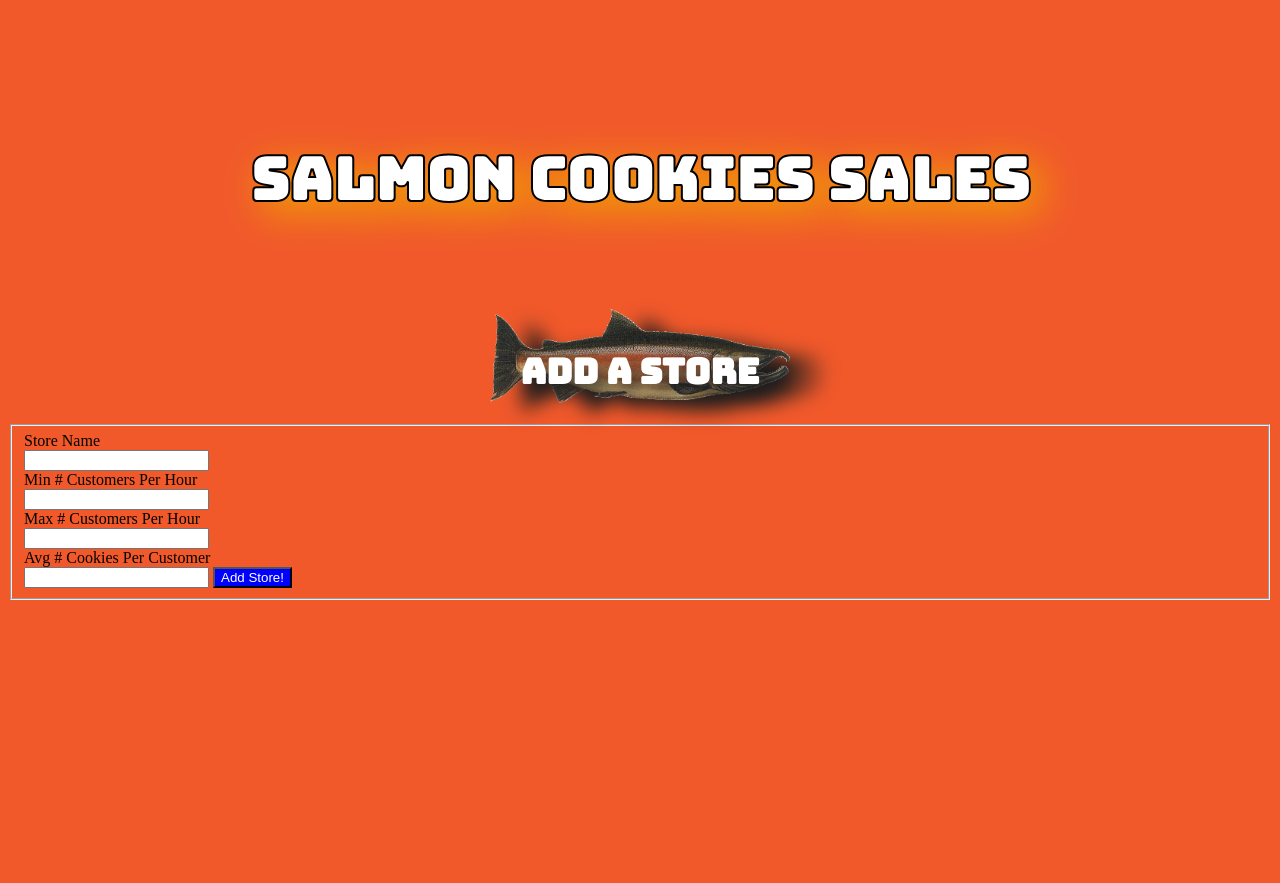
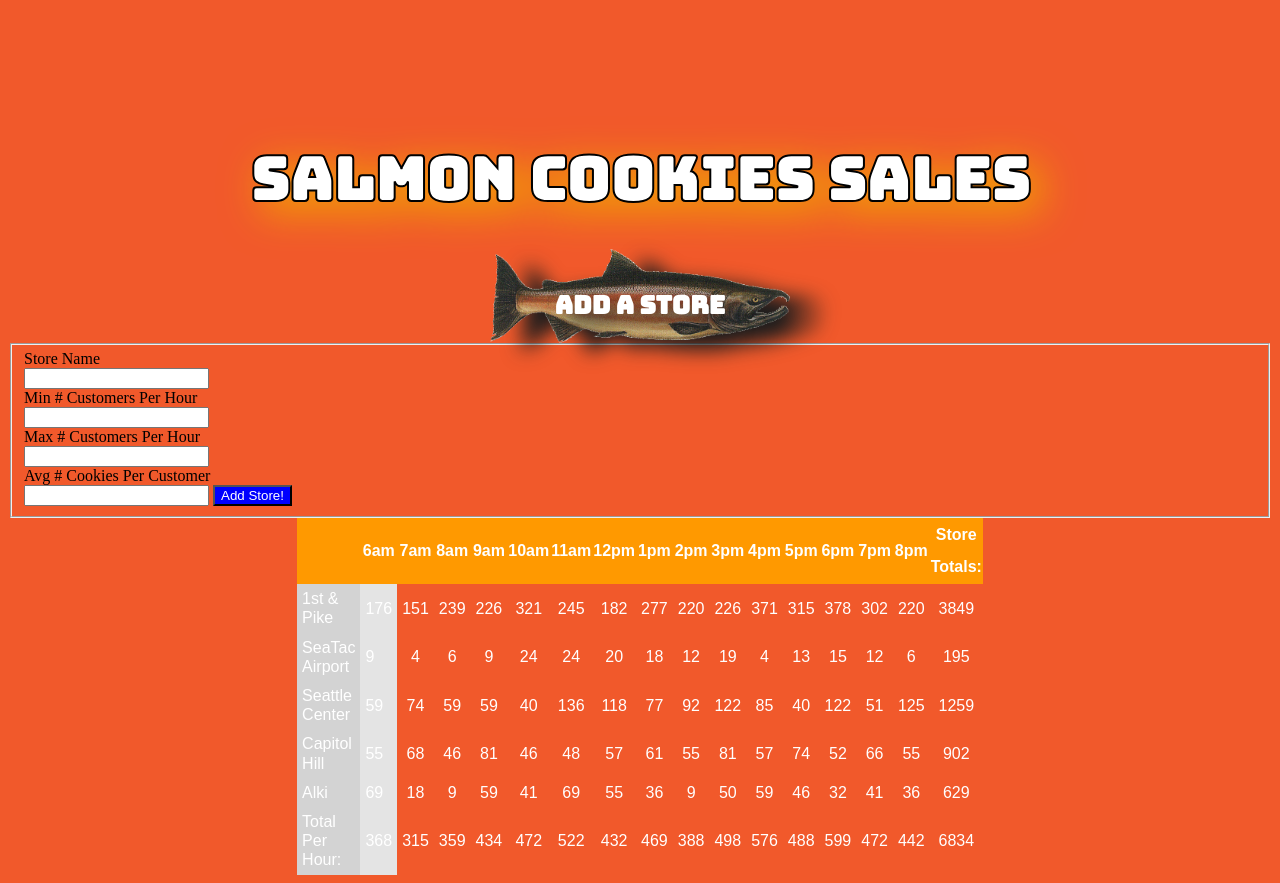
Before and after one commit to claramunro-zz/Cookie-Stand, a plain HTML site: page sales.html in a window 1280 px wide. Before the commit the page ends 800 px from the top, so only its background shows below. Drawn offline with Linux system fonts and the light colour scheme.

Commit message:
Table & Form Works

```diff
--- a/css/styles.css
+++ b/css/styles.css
@@ -8,6 +8,7 @@ body {
     font-family: 'Bungee', cursive;
     text-align: center;
     padding-top: 100px;
+    margin-bottom: 0px;
     filter: drop-shadow(10px 10px 20px #f0a401);
       -webkit-text-fill-color: white; /* Will override color (regardless of order) */
       -webkit-text-stroke-width: 2px;
@@ -15,7 +16,7 @@ body {
     }
 
   h2 {
-    font-size: 35px;
+    font-size: 25px;
     color: white;
     font-family: 'Bungee', cursive;
     text-align: center;
@@ -47,7 +48,7 @@ body {
     display: block;
     margin-left: auto;
     margin-right: auto;
-    padding-top: 50px;
+    padding-top: 30px;
     filter: drop-shadow(30px 10px 10px #1d1d1d);
     -webkit-transition: -webkit-transform .8s ease-in-out;
     transition: transform .8s ease-in-out;
@@ -68,6 +69,7 @@ body {
     width: 200px;
     border: 2px;
     border-color: black;
+    padding-top: 20px;
     padding-bottom: 100px;
   }
 
--- a/js/app.js
+++ b/js/app.js
@@ -102,6 +102,16 @@ BuildStore.renderFooter = function() {
 };
 
 
+// RENDER ALL!
+BuildStore.renderAll = function() {
+  BuildStore.renderHeader();
+  for (var i = 0; i < BuildStore.allStores.length; i++) {
+    BuildStore.allStores[i].render();
+  }
+  BuildStore.renderFooter();
+};
+
+
 // we are defining this function that takes the event as parameter
 BuildStore.addNewLocation = function (event) {
   event.preventDefault();
@@ -118,19 +128,14 @@ BuildStore.addNewLocation = function (event) {
   BuildStore.renderFooter();
 };
 
+
 new BuildStore('1st & Pike', 23, 65, 6.3);
 new BuildStore('SeaTac Airport', 3, 24, 1.2);
 new BuildStore('Seattle Center', 11, 38, 3.7);
 new BuildStore('Capitol Hill', 20, 38, 2.2);
 new BuildStore('Alki', 2, 16, 4.6);
 
-
-// RENDER ALL!
-BuildStore.renderAll = function() {
-  for (var i = 0; i < BuildStore.allStores.length; i++) {
-    BuildStore.allStores[i].render();
-  }
-};
+BuildStore.renderAll();
 
 // function fires when event occures, it's a method on the constructor itself -- a callback
 cookieForm.addEventListener('submit', BuildStore.addNewLocation);
```
Also changed, not shown: sales.html (+2 -1 lines).
